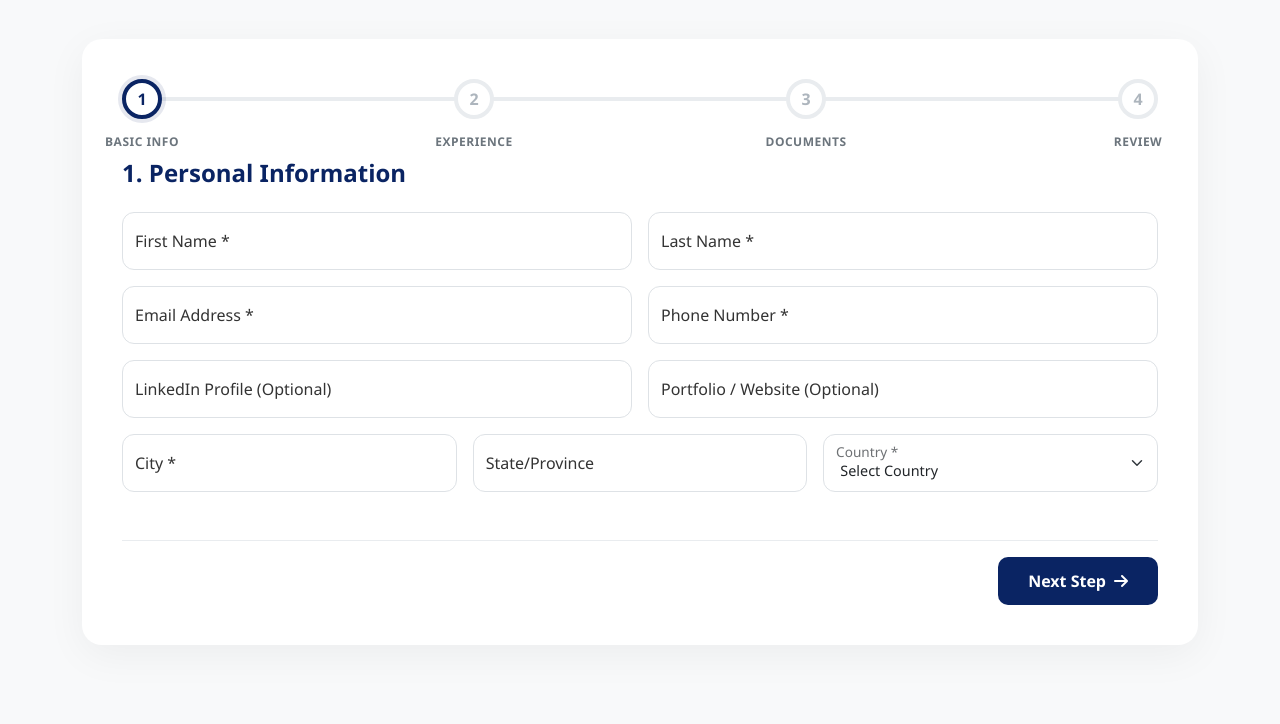
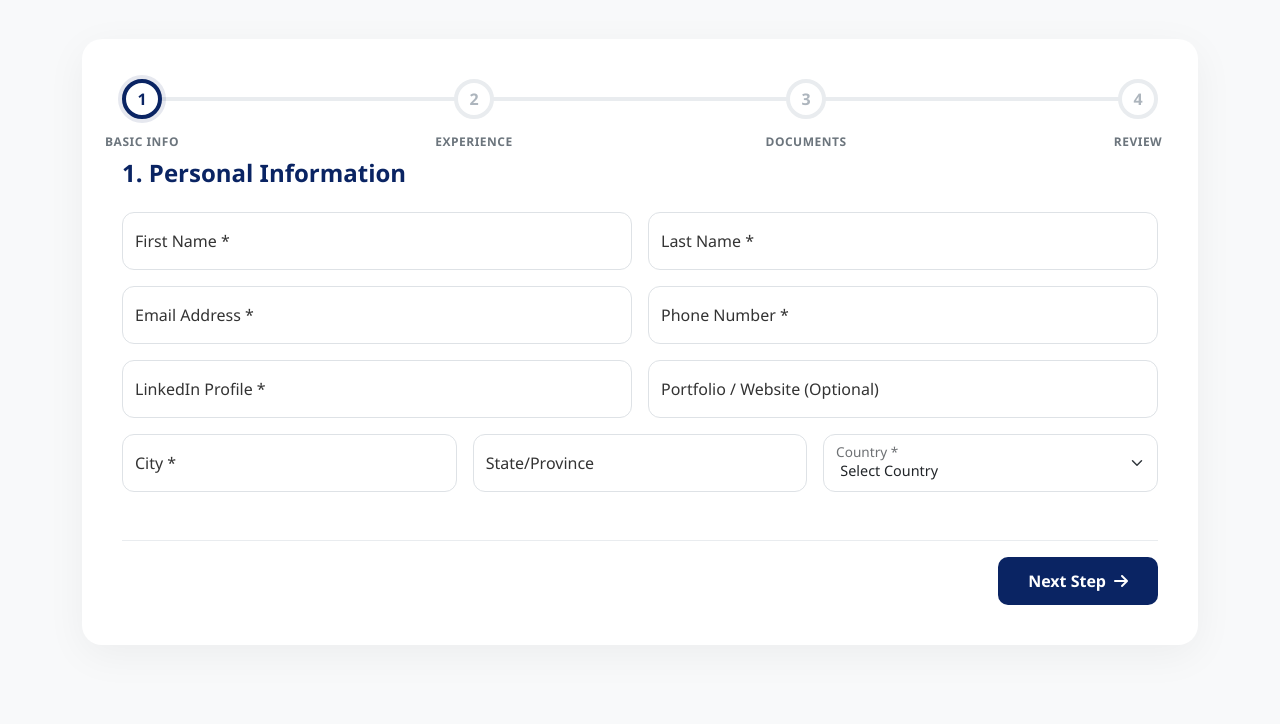
Before and after one commit to NarroillaSriram/EXPOSYSDATALABS, a Flask app: page /job-application in a window 1280 px wide. Shown: the part 259-983 px from the top of the page. Run offline with Flask 3, Linux system fonts and the light colour scheme; parts of the project's set-up code (start-up, migrations or seed data) failed here and were passed over; some libraries are stand-ins or nearby versions; some web fonts are replaced.

Commit message:
Make LinkedIn profile field mandatory in job application

```diff
--- a/templates/job_application.html
+++ b/templates/job_application.html
@@ -287,8 +287,8 @@
             </div>
             <div class="col-md-6">
               <div class="form-floating">
-                <input type="url" class="form-control" id="linkedin" name="linkedin" placeholder="https://linkedin.com/in/...">
-                <label for="linkedin">LinkedIn Profile (Optional)</label>
+                <input type="url" class="form-control" id="linkedin" name="linkedin" placeholder="https://linkedin.com/in/..." required>
+                <label for="linkedin">LinkedIn Profile *</label>
               </div>
             </div>
             <div class="col-md-6">
```
